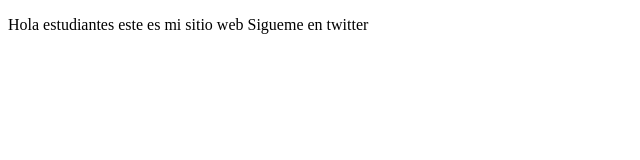
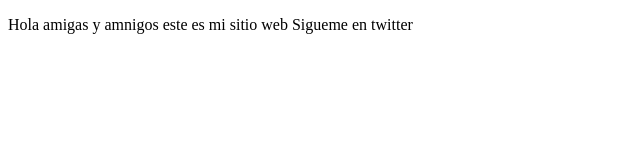
Before and after one commit to Belliat1/personalProjects, a plain HTML site: page index.html in a window 1280 px wide. Shown: the full height of the page, 0-640 px from the left. Drawn offline with Linux system fonts and the light colour scheme.

```diff
--- a/index.html
+++ b/index.html
@@ -8,7 +8,7 @@
 </head>
 <body>
     <p>
-        Hola estudiantes este es mi sitio web
+        Hola amigas y amnigos este es mi sitio web
         Sigueme en twitter
     </p>
 
```
Also changed, not shown: 1 other file.
